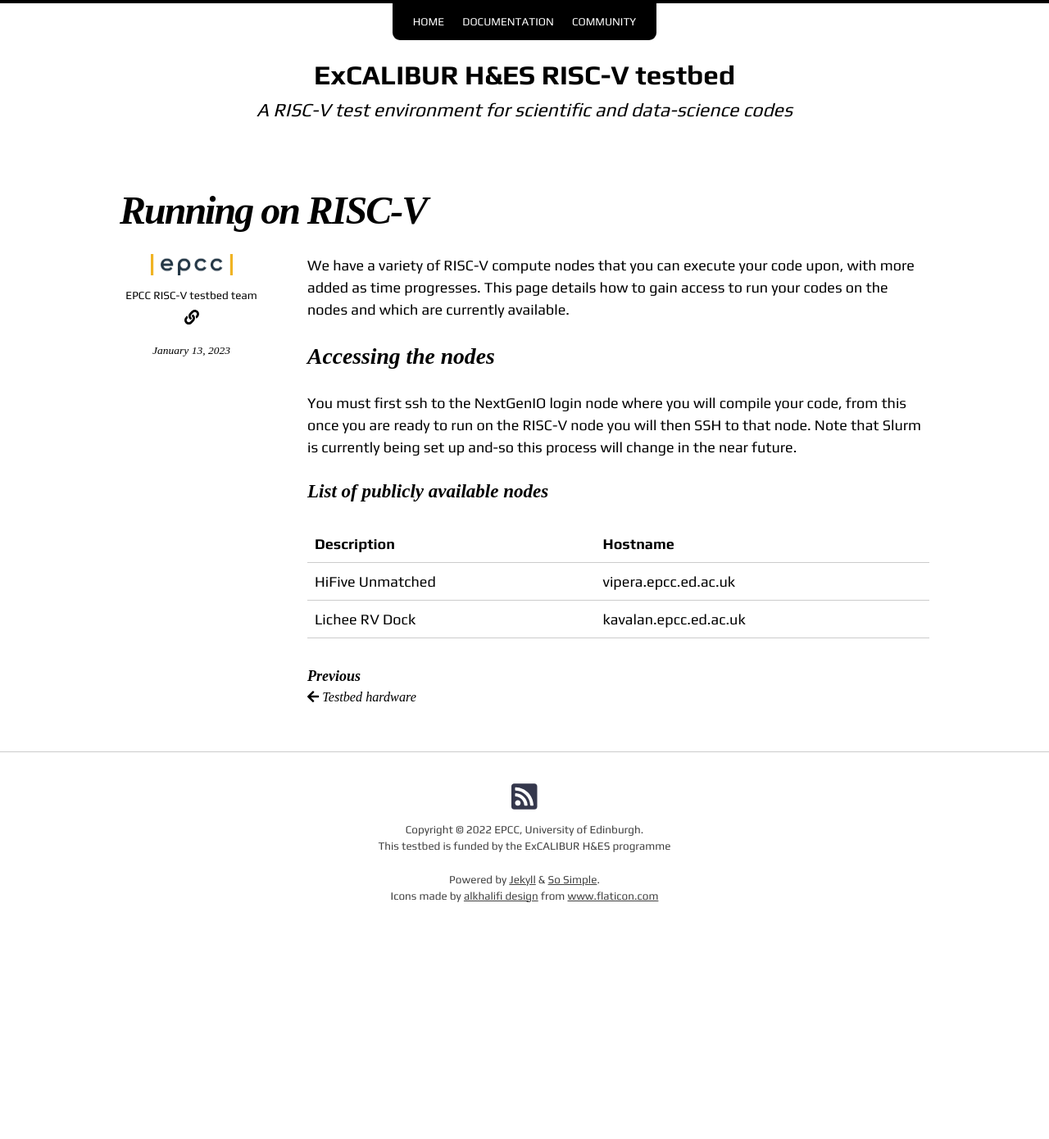
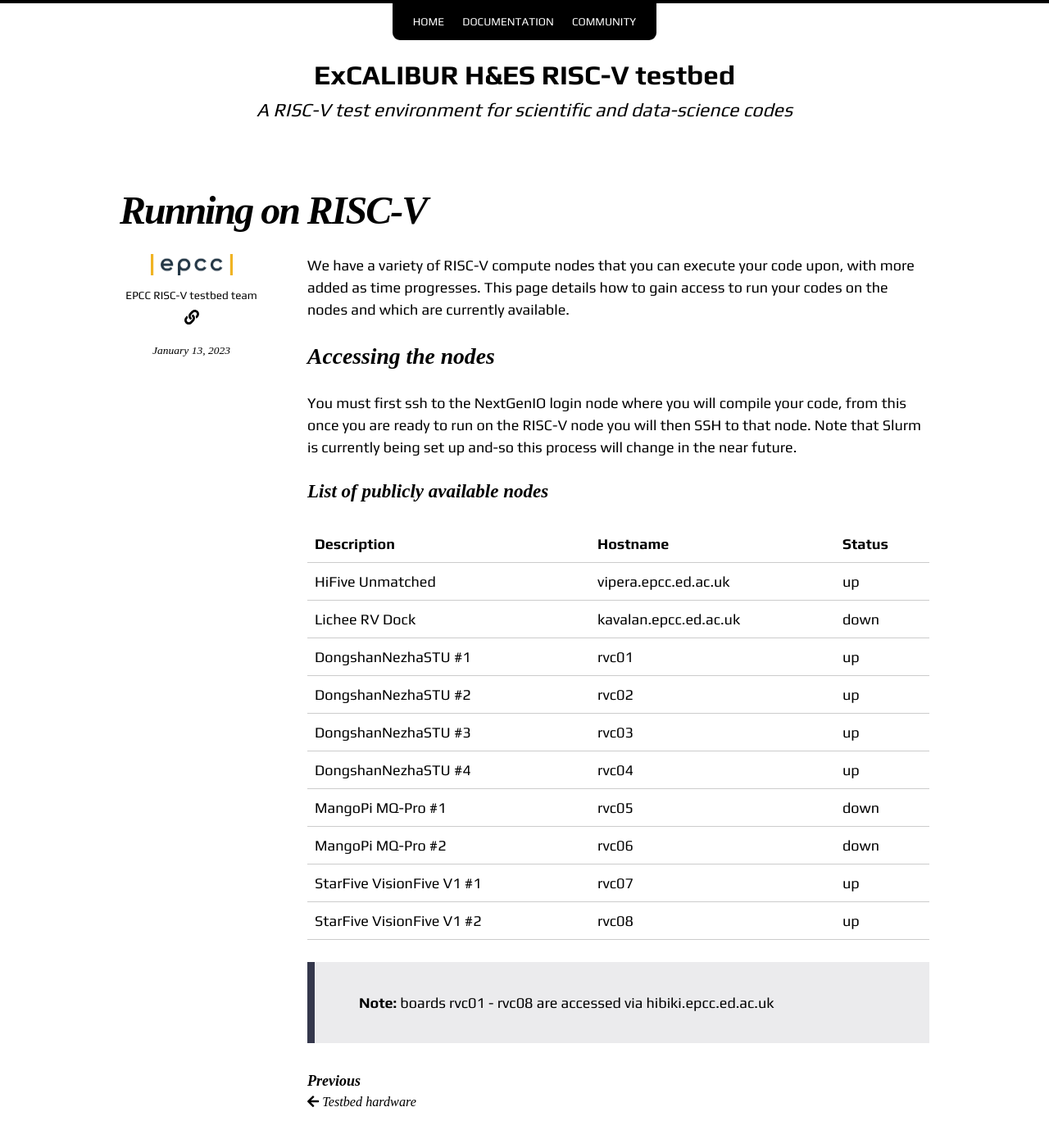
Before and after one commit to RISCVtestbed/riscvtestbed.github.io, a Jekyll site: the page built from _documentation/running_riscv.md, in a window 1280 px wide and 1400 px high. Shown: the top 1390 px of the window at 82% size. Built offline with Jekyll 4.4.1, drawn with Linux system fonts in a browser that asks for light colours; nearby versions of some CDN libraries.

Commit message:
Update running_riscv.md
Added all boards with status (up / down)

```diff
--- a/_documentation/running_riscv.md
+++ b/_documentation/running_riscv.md
@@ -12,7 +12,17 @@
 
 ### List of publicly available nodes
 
-| Description  | Hostname |
-| ------------- | ------------- |
-| HiFive Unmatched  | vipera.epcc.ed.ac.uk |
-| Lichee RV Dock  | kavalan.epcc.ed.ac.uk  |
+| Description  | Hostname | Status |
+| ------------- | ------------- | ------------- |
+| HiFive Unmatched  | vipera.epcc.ed.ac.uk | up |
+| Lichee RV Dock  | kavalan.epcc.ed.ac.uk  | down |
+| DongshanNezhaSTU #1 | rvc01 | up |
+| DongshanNezhaSTU #2 | rvc02 | up |
+| DongshanNezhaSTU #3 | rvc03 | up |
+| DongshanNezhaSTU #4 | rvc04 | up |
+| MangoPi MQ-Pro #1 | rvc05 | down |
+| MangoPi MQ-Pro #2 | rvc06 | down |
+| StarFive VisionFive V1 #1 | rvc07 | up |
+| StarFive VisionFive V1 #2 | rvc08 | up |
+
+> **Note:** boards rvc01 - rvc08 are accessed via hibiki.epcc.ed.ac.uk
```
